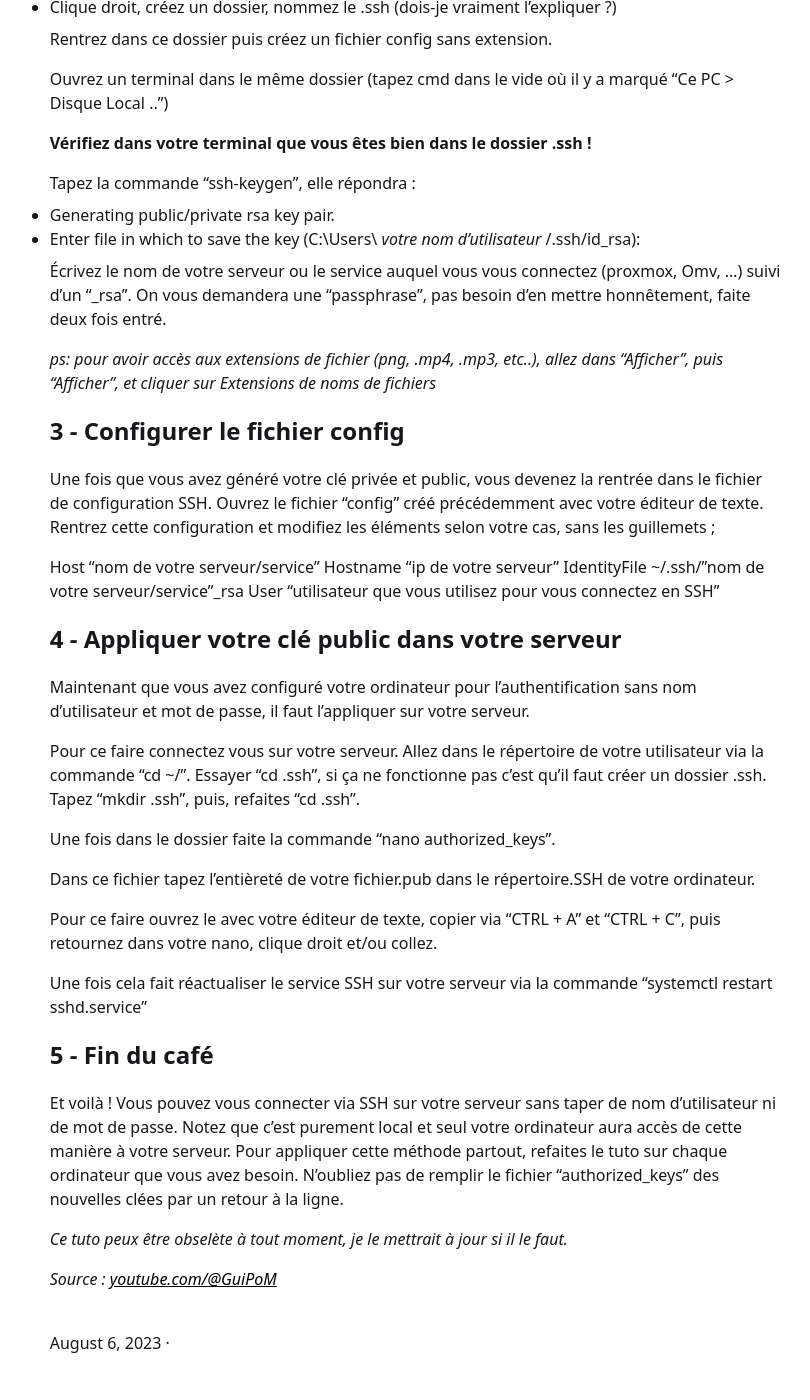
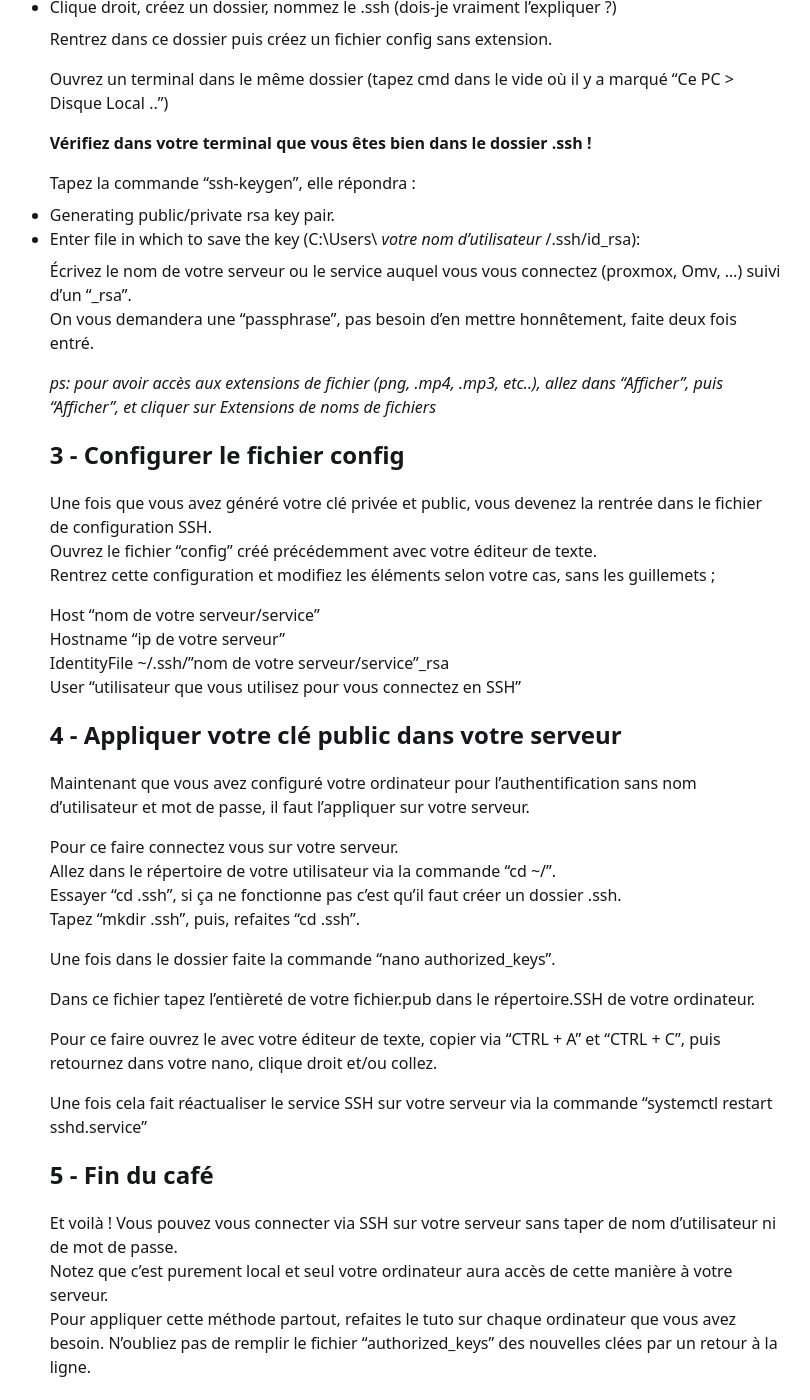
Before and after one commit to nunosint/about, a Jekyll site: the page built from _posts/23-08-06-sshauthorizedkeys.md, in a window 1280 px wide and 1400 px high, scrolled down 1025 px. Shown: the whole window, without its empty margins (303-1113 px from the left). Built offline with Jekyll 4.4.1, drawn with Linux system fonts in a browser that asks for light colours; some of the changed text lies outside the part shown.

Commit message:
<br> bug

```diff
--- a/_posts/23-08-06-sshauthorizedkeys.md
+++ b/_posts/23-08-06-sshauthorizedkeys.md
@@ -17,7 +17,7 @@ Facile, prenez un café et allons-si !
 
 Pour pouvoir accéder à votre serveur via le protocole SSH, il faut avoir SSH Client sur votre ordinateur.
 
-Vérifiez si vous avez SSH sur votre ordinateur dans un terminal avec la commande > "SSH"
+Vérifiez si vous avez SSH sur votre ordinateur dans un terminal avec la commande > "SSH"<br>
 Si SSH est installé vous devriez avoir une réponse > "usage: ssh...", sinon, il faudra l'installer :
 
 Allez dans :
@@ -58,29 +58,29 @@ Tapez la commande "ssh-keygen", elle répondra :
 * Generating public/private rsa key pair.
 * Enter file in which to save the key (C:\Users\ *votre nom d'utilisateur* /.ssh/id_rsa):
 
-Écrivez le nom de votre serveur ou le service auquel vous vous connectez (proxmox, Omv, ...) suivi d'un "_rsa".
+Écrivez le nom de votre serveur ou le service auquel vous vous connectez (proxmox, Omv, ...) suivi d'un "_rsa".<br>
 On vous demandera une "passphrase", pas besoin d'en mettre honnêtement, faite deux fois entré.
 
 *ps: pour avoir accès aux extensions de fichier (png, .mp4, .mp3, etc..), allez dans "Afficher", puis "Afficher", et cliquer sur Extensions de noms de fichiers*
 
 # 3 - Configurer le fichier config
 
-Une fois que vous avez généré votre clé privée et public, vous devenez la rentrée dans le fichier de configuration SSH.
-Ouvrez le fichier "config" créé précédemment avec votre éditeur de texte.
+Une fois que vous avez généré votre clé privée et public, vous devenez la rentrée dans le fichier de configuration SSH.<br>
+Ouvrez le fichier "config" créé précédemment avec votre éditeur de texte.<br>
 Rentrez cette configuration et modifiez les éléments selon votre cas, sans les guillemets ;
 
-Host "nom de votre serveur/service"
-	Hostname "ip de votre serveur"
-	IdentityFile ~/.ssh/"nom de votre serveur/service"_rsa
+Host "nom de votre serveur/service"<br>
+	Hostname "ip de votre serveur"<br>
+	IdentityFile ~/.ssh/"nom de votre serveur/service"_rsa<br>
 	User "utilisateur que vous utilisez pour vous connectez en SSH"
 
 # 4 - Appliquer votre clé public dans votre serveur
 
 Maintenant que vous avez configuré votre ordinateur pour l'authentification sans nom d'utilisateur et mot de passe, il faut l'appliquer sur votre serveur.
 
-Pour ce faire connectez vous sur votre serveur.
-Allez dans le répertoire de votre utilisateur via la commande "cd ~/".
-Essayer "cd .ssh", si ça ne fonctionne pas c'est qu'il faut créer un dossier .ssh.
+Pour ce faire connectez vous sur votre serveur.<br>
+Allez dans le répertoire de votre utilisateur via la commande "cd ~/".<br>
+Essayer "cd .ssh", si ça ne fonctionne pas c'est qu'il faut créer un dossier .ssh.<br>
 Tapez "mkdir .ssh", puis, refaites "cd .ssh".
 
 Une fois dans le dossier faite la commande "nano authorized_keys".
@@ -93,8 +93,8 @@ Une fois cela fait réactualiser le service SSH sur votre serveur via la command
 
 # 5 - Fin du café
 
-Et voilà ! Vous pouvez vous connecter via SSH sur votre serveur sans taper de nom d'utilisateur ni de mot de passe.
-Notez que c'est purement local et seul votre ordinateur aura accès de cette manière à votre serveur.
+Et voilà ! Vous pouvez vous connecter via SSH sur votre serveur sans taper de nom d'utilisateur ni de mot de passe.<br>
+Notez que c'est purement local et seul votre ordinateur aura accès de cette manière à votre serveur.<br>
 Pour appliquer cette méthode partout, refaites le tuto sur chaque ordinateur que vous avez besoin. N'oubliez pas de remplir le fichier "authorized_keys" des nouvelles clées par un retour à la ligne.
 
 _Ce tuto peux être obselète à tout moment, je le mettrait à jour si il le faut._
```
